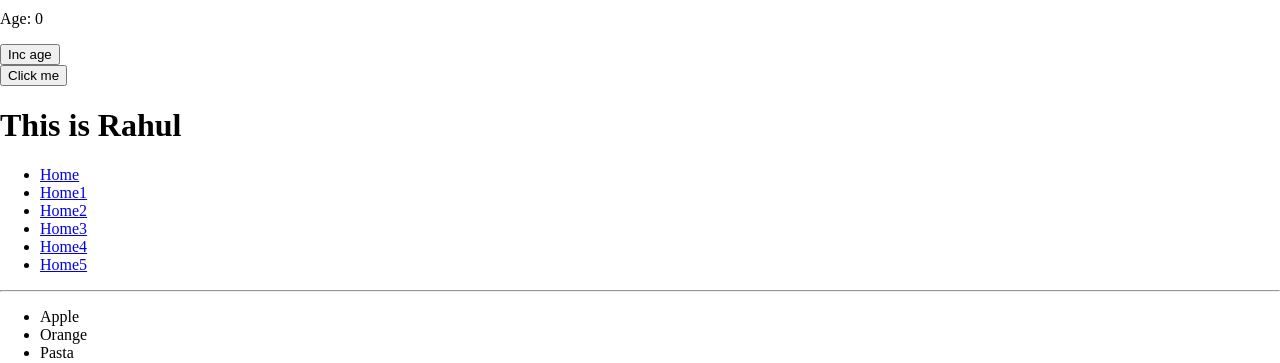
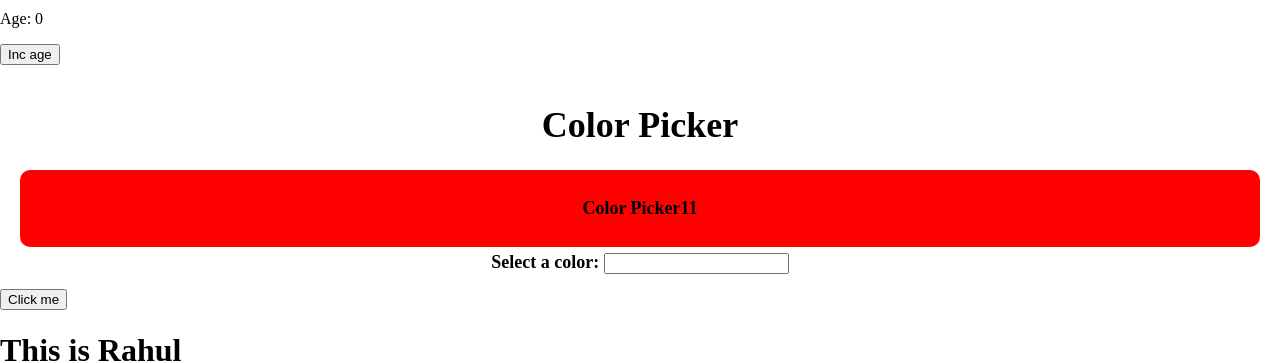
Before and after one commit to techieRahul17/ReactjsRevnotes, a React (Vite) app: page / in a window 1280 px wide. Shown: the part 544-907 px from the top of the page. Built offline with nearby package versions, Linux system fonts and the light colour scheme.

Commit message:
Day 4 props done with css

```diff
--- /dev/null
+++ b/src/Button/button.jsx
@@ -0,0 +1,6 @@
+import styles from './Button.module.css'
+export default function Button() {
+    return (
+        <button className={styles.button}>Hi Rahul</button>
+    )
+}
--- a/src/ColorPicker.jsx
+++ b/src/ColorPicker.jsx
@@ -1,3 +1,14 @@
+import React,{useState} from 'react';
+
 export default function ColorPicker() {
-    return (<></>);
+
+    const [color, setColor] = useState('red');
+    return (<div className="color-picker">
+        <h1>Color Picker</h1>
+        <div className="color-display" style={{backgroundColor:color}}>
+            <p>Color Picker11</p>
+        </div>
+        <label>Select a color: </label>
+        <input onChange={(e) => setColor(e.target.value)}/>
+    </div>);
 }
--- a/src/index.css
+++ b/src/index.css
@@ -140,3 +140,36 @@ body{
   margin: 5px;
   font-size: large;
 }
+.color-picker{
+  font-family: Crimson;
+  text-align: center;
+  font-weight: bold;
+  padding: 10px;
+  border-radius: 10px;
+  margin: 5px;
+  font-size: large;
+}
+.color-picker:hover{
+  border:1px crimson;
+  border-radius: 10px;
+  padding: 5px;
+  accent-color: aquamarine;
+  font-weight: bold;
+}
+.color-display{
+  font-family: Crimson;
+  text-align: center;
+  font-weight: bold;
+  padding: 10px;
+  border-radius: 10px;
+  margin: 5px;
+  font-size: large;
+}
+.color-display:hover{
+  border:1px crimson;
+  border-radius: 10px;
+  padding: 5px;
+  accent-color: aquamarine;
+  font-weight: bold;
+  box-shadow: aqua;
+}
```
